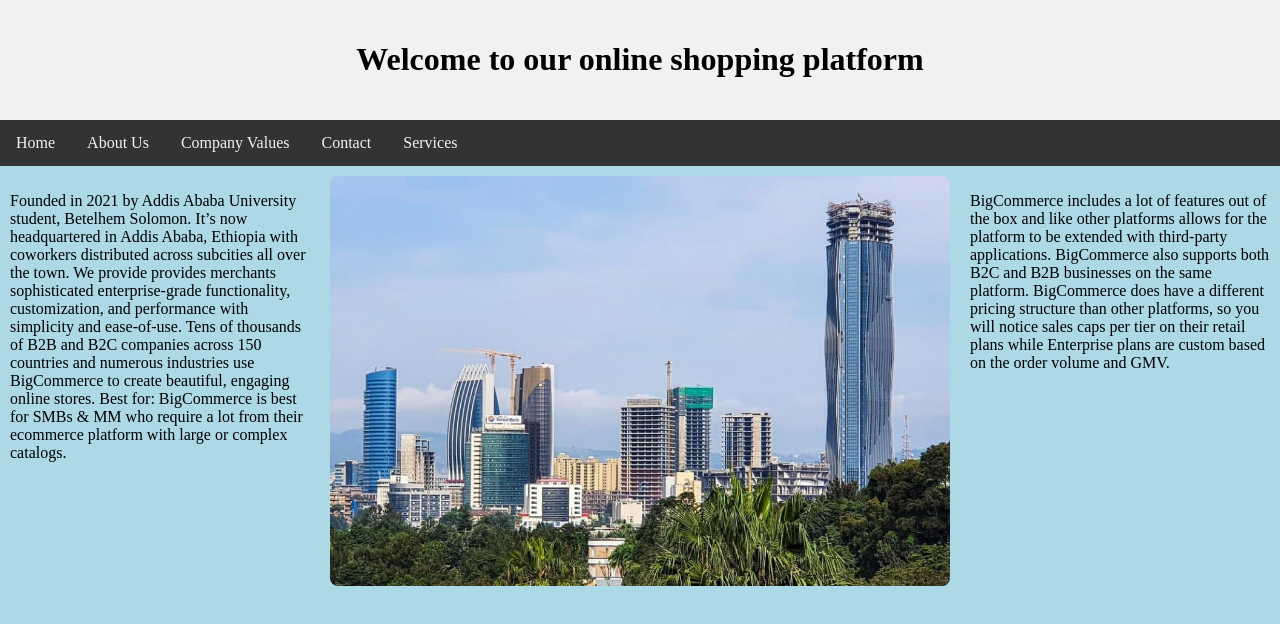
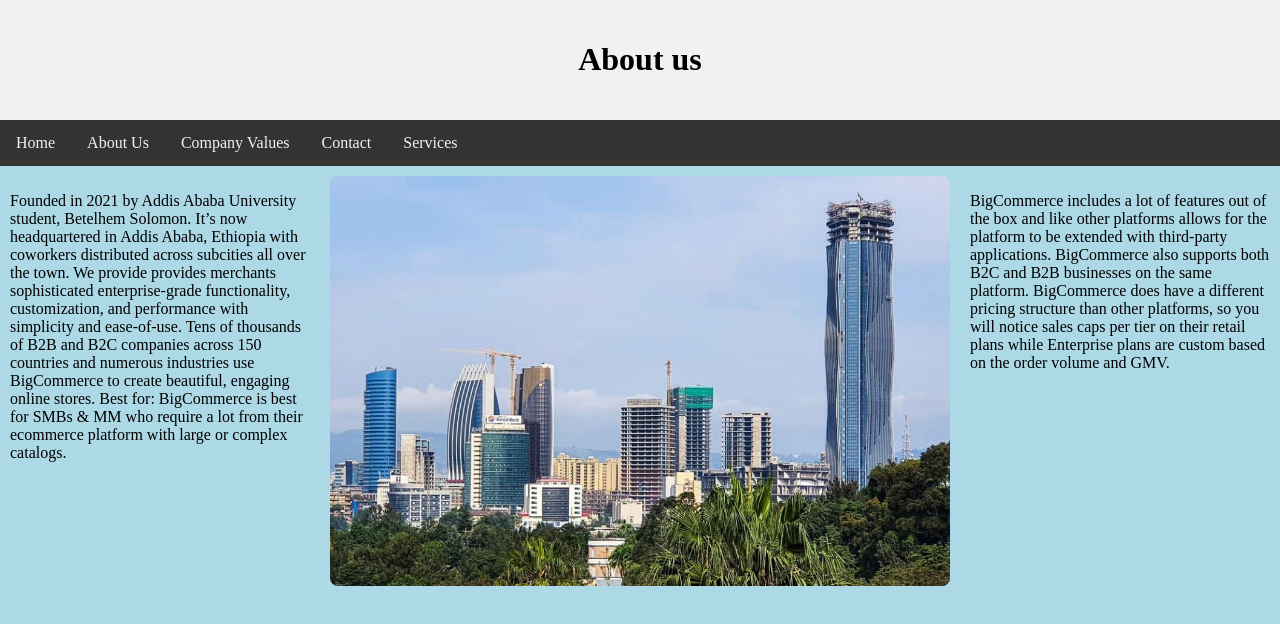
Before and after one commit to betelhemsolomon/betelhemsolomon.github.io, a plain HTML site: page aboutus.html in a window 1280 px wide. Drawn offline with Linux system fonts and the light colour scheme.

Commit message:
Update aboutus.html

```diff
--- a/aboutus.html
+++ b/aboutus.html
@@ -84,7 +84,7 @@
 <body>
 
 <div class="header">
-  <h1>Welcome to our online shopping platform</h1>
+  <h1>About us</h1>
 </div>
 
 <div class="topnav">
```
